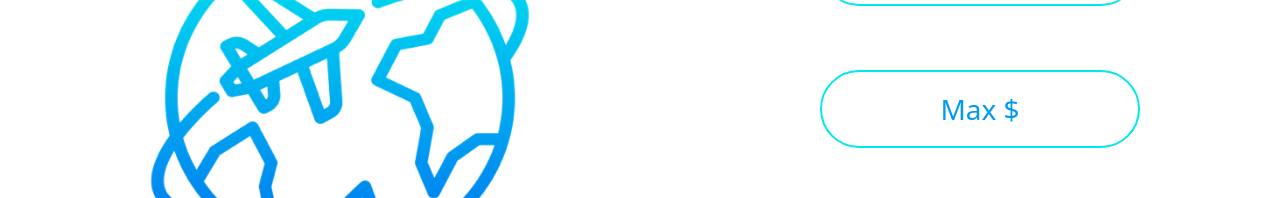
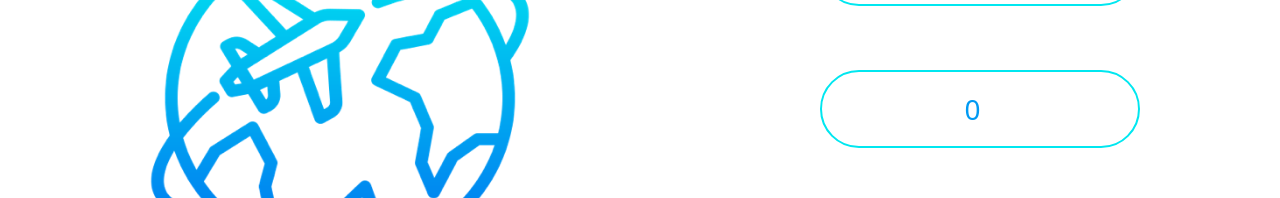
Before and after one commit to Alefrankie/u-go_alefrank-challenge, a Next.js app in the folder frontend/: page / in a window 1280 px wide. Shown: the part 464-662 px from the top of the page. Built offline with nearby package versions, Linux system fonts and the light colour scheme.

Commit message:
test(frontend): creating test for home page

```diff
--- a/frontend/src/lib/components/Input/Input.tsx
+++ b/frontend/src/lib/components/Input/Input.tsx
@@ -7,10 +7,16 @@ interface IProps {
   register: UseFormRegisterReturn<string>
   errors: FieldError | undefined
 }
-export function Input({ placeholder, type = 'text', register, errors }: IProps) {
+export function Input({ placeholder, type = 'text', register, errors, ...rest }: IProps) {
   return (
     <>
-      <input type={type} placeholder={placeholder} className={styles.input} {...register} />
+      <input
+        type={type}
+        placeholder={placeholder}
+        className={styles.input}
+        {...register}
+        {...rest}
+      />
       {errors?.message}
     </>
   )
--- a/frontend/src/lib/components/buttons/ButtonSubmit.tsx
+++ b/frontend/src/lib/components/buttons/ButtonSubmit.tsx
@@ -7,7 +7,7 @@ export function ButtonSubmit({ children }: IProps) {
   return (
     <button
       type="submit"
-      className="flex items-center justify-center p-5 gap-3 rounded-full bg-bright-turquoise text-white font-bold text-3xl w-full hover:bg-[#03d5dd]"
+      className="flex items-center justify-center p-5 gap-3 rounded-full bg-bright-turquoise text-white font-bold text-3xl w-full hover:bg-[#03d5dd] outline-none"
     >
       {children}
     </button>
--- a/frontend/src/lib/hooks/useFetch.ts
+++ b/frontend/src/lib/hooks/useFetch.ts
@@ -8,7 +8,7 @@ async function post<T>(url: string, { body }: { body: T }): Promise<T> {
     throw new Error(message)
   }
 
-  const data: T = await res.json()
+  const data: T = await res.json()cd
 
   return data
 }
--- a/frontend/src/pages/auth/sign-in.tsx
+++ b/frontend/src/pages/auth/sign-in.tsx
@@ -6,7 +6,6 @@ import type { NextPage } from 'next'
 import Head from 'next/head'
 import Image from 'next/image'
 import Router from 'next/router'
-import { useState } from 'react'
 import { SubmitHandler, useForm } from 'react-hook-form'
 
 type Inputs = {
--- a/frontend/src/pages/flights.tsx
+++ b/frontend/src/pages/flights.tsx
@@ -14,7 +14,7 @@ const Home: NextPage = () => {
 
   return (
     <>
-      <header className="flex items-center gap-6 p-10 mb-3">
+      <header className="flex items-center gap-6 p-10 mb-3" test-id="header">
         <Image src="/logo-1.png" alt="logo" width={100} height={100} layout="fixed" />
 
         <span className="text-3xl font-bold text-vivid-cerulean grow">
--- a/frontend/src/pages/index.tsx
+++ b/frontend/src/pages/index.tsx
@@ -1,16 +1,39 @@
 import { ButtonSubmit } from '@components/buttons/ButtonSubmit'
 import { Input } from '@components/Input/Input'
+import { Loading } from '@components/Loading/Loading'
 import styles from '@styles/home.module.css'
 import type { NextPage } from 'next'
 import Image from 'next/image'
 import Router from 'next/router'
 import { FormEvent } from 'react'
+import { SubmitHandler, useForm } from 'react-hook-form'
 import { FaPlane } from 'react-icons/fa'
 
+type Inputs = {
+  from: string
+  to: string
+  budget: number
+}
+
 const Home: NextPage = () => {
-  function onSubmit(e: FormEvent<HTMLFormElement>) {
-    e.preventDefault()
-    Router.push('/flights')
+  const {
+    register,
+    handleSubmit,
+    formState: { errors, isSubmitting }
+  } = useForm<Inputs>({ defaultValues: { from: '', to: '', budget: 0 } })
+
+  const onSubmit: SubmitHandler<Inputs> = async (data) => {
+    console.log(data)
+    return new Promise((resolve) => {
+      setTimeout(() => {
+        resolve('A')
+      }, 2000)
+    })
+    // Router.push('/')
+  }
+
+  if (isSubmitting) {
+    return <Loading />
   }
 
   return (
@@ -30,10 +53,24 @@ const Home: NextPage = () => {
           layout="fixed"
           className={styles.logo}
         />
-        <form className={styles.form} onSubmit={onSubmit}>
-          <Input placeholder="From" />
-          <Input placeholder="To" />
-          <Input placeholder="Max $" />
+        <form className={styles.form} onSubmit={handleSubmit(onSubmit)}>
+          <Input
+            placeholder="From"
+            register={register('from', { required: 'Email is required' })}
+            errors={errors.from}
+          />
+          <Input
+            placeholder="To"
+            register={register('to', { required: 'Destiny is required' })}
+            errors={errors.to}
+          />
+          <Input
+            placeholder="Max $"
+            type="number"
+            register={register('budget', { required: 'Email is required' })}
+            errors={errors.budget}
+            {...{ step: '0.01' }}
+          />
           <ButtonSubmit>
             Search flights <FaPlane style={{ transform: 'rotate(-45deg)' }} />
           </ButtonSubmit>
```
Also changed, not shown: 2 other files (tests, documents, lock files or other folders).
